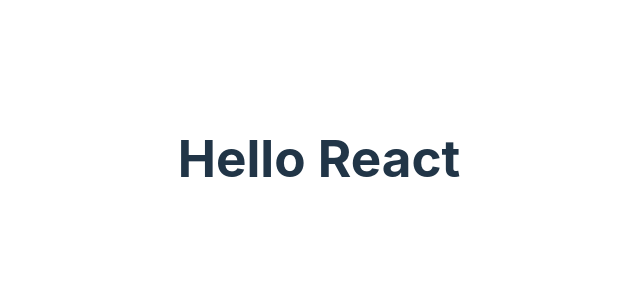
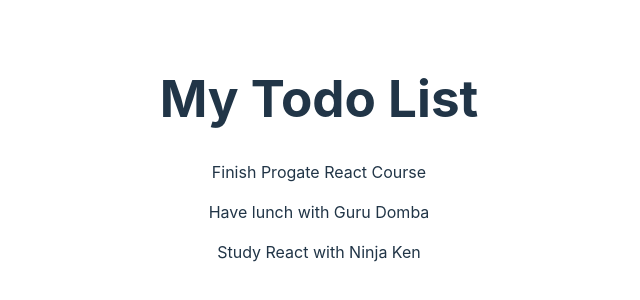
Before and after one commit to faridkharis/progate-react-todo-app, a React (Vite) app: page / in a window 1280 px wide. Shown: the part 242-542 px from the top of the page, without its empty margins (321-961 px from the left). Built offline with nearby package versions, Linux system fonts and the light colour scheme.

Commit message:
Define todos state and show them in the browser

```diff
--- a/src/App.jsx
+++ b/src/App.jsx
@@ -1,11 +1,35 @@
-import './App.css'
+import { useState } from 'react';
+import './App.css';
 
 function App() {
+  const [todos, setTodos] = useState([
+    {
+      id: 1,
+      title: 'Finish Progate React Course',
+      completed: false,
+    },
+    {
+      id: 2,
+      title: 'Have lunch with Guru Domba',
+      completed: false,
+    },
+    {
+      id: 3,
+      title: 'Study React with Ninja Ken',
+      completed: false,
+    },
+  ]);
+
+  console.log(todos);
+
   return (
-    <div className="App">
-      <h1>Hello React</h1>
+    <div>
+      <h1>My Todo List</h1>
+      {todos.map((todo) => {
+        return <p key={todo.id}>{todo.title}</p>
+      })}
     </div>
-  )
+  );
 }
 
 export default App;
```
